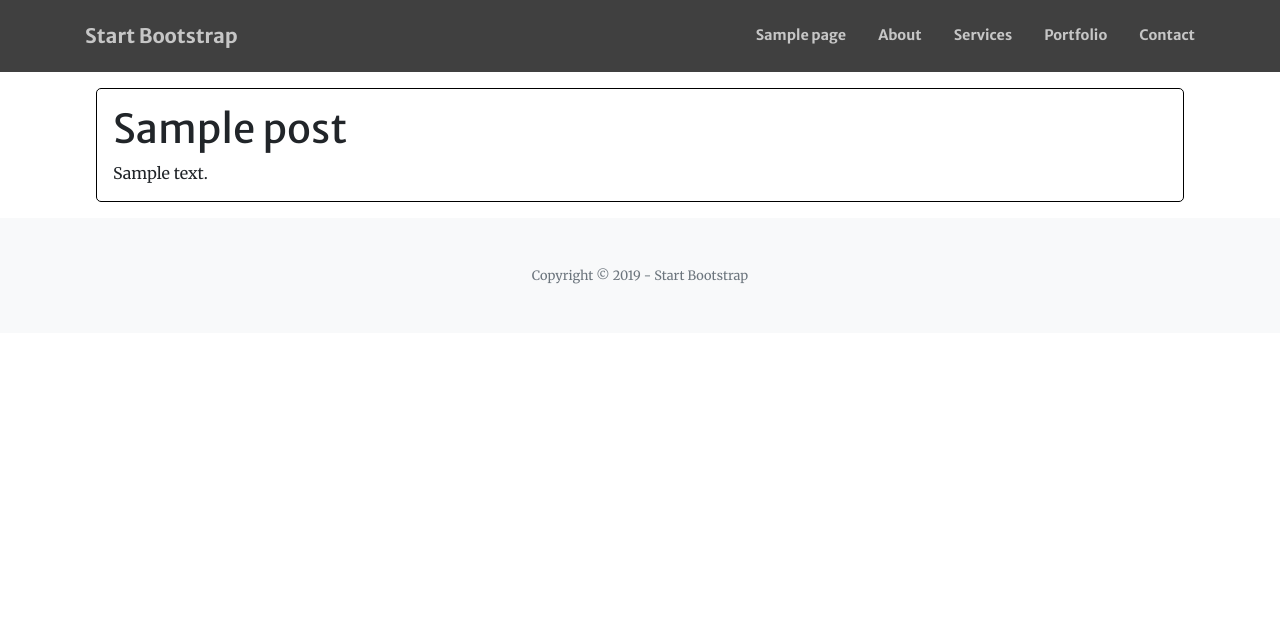
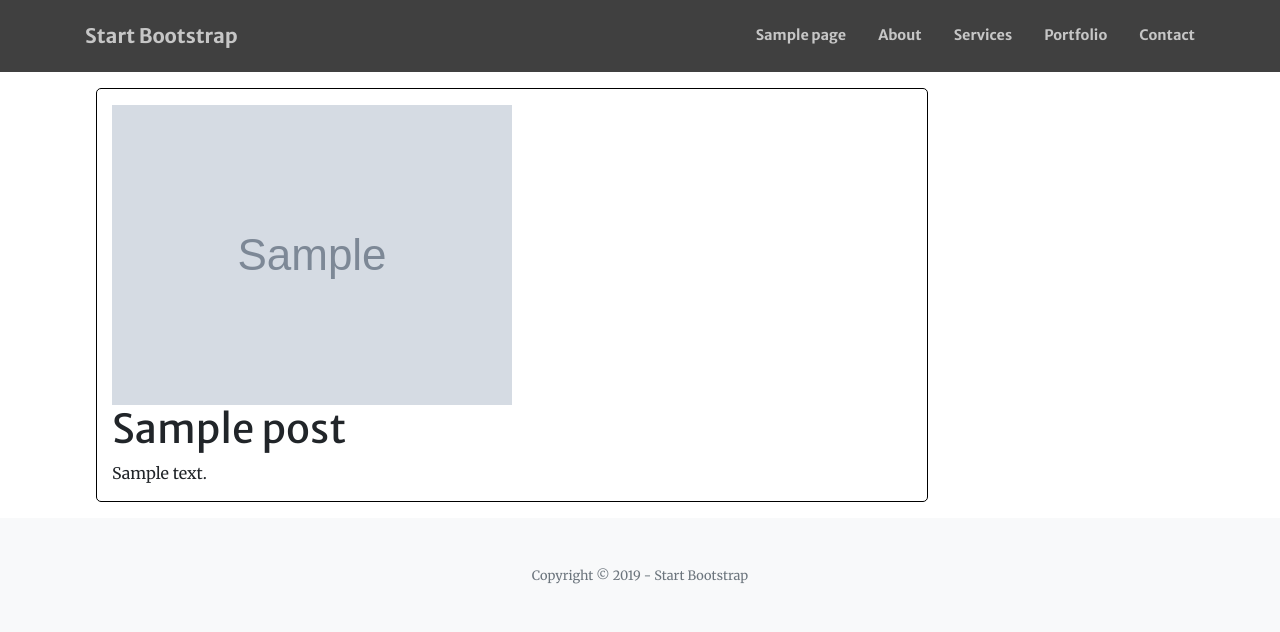
Before and after one commit to ChristianGroeber/mtp.ch-new-website, a Django app: page /blog/ in a window 1280 px wide. Shown: the top 632 px of the page. Run offline with Django 3.2, Linux system fonts and the light colour scheme; tables that the repository leaves empty hold one stand-in row (values such as "Sample post"); grey boxes marked "Sample" are stand-in pictures; some libraries are stand-ins or nearby versions.

Commit message:
included post images on blog overview

```diff
--- a/new_website/Blog/templates/Blog/overview.html
+++ b/new_website/Blog/templates/Blog/overview.html
@@ -22,7 +22,8 @@
 
 {% block content %}
 {% for post in post_list %}
-<div class="blog-post {{ post.id }}">
+<div class="blog-post {{ post.id }} col-sm-8">
+<img class="post-image" src="{{ post.main_image.url }}">
 <h1>{{post.title}}</h1>
     {{ post.description }}
 </div>
--- a/new_website/static/css/blog.css
+++ b/new_website/static/css/blog.css
@@ -21,7 +21,7 @@ main{
 }
 
 img.post-image{
-    width: 100%;
+    max-height: 25rem;
 }
 
 .post_author{
```
